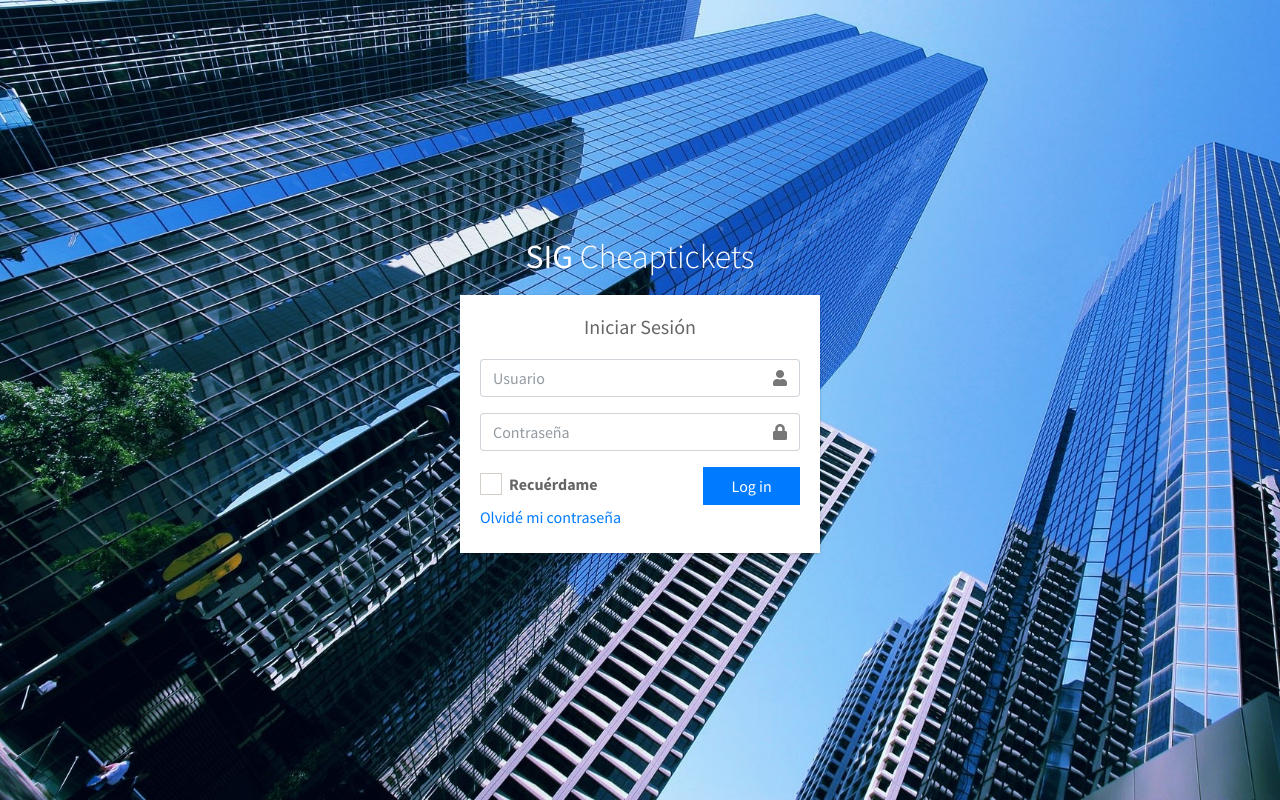
After one commit to Moi1713/proyectoSIG, a Django app: page /login/ in a window 1280 px wide. The commit adds this page. Run offline with Django 3.2, Linux system fonts and the light colour scheme; some libraries are stand-ins or nearby versions.

Commit message:
Se agregó vista de Login

```diff
--- a/control_impactos/templates/control_impactos/index.html
+++ b/control_impactos/templates/control_impactos/index.html
@@ -65,6 +65,4 @@
       </div>
       <!-- ./col -->
 
-    </div>
-
 {% endblock %}
--- /dev/null
+++ b/control_impactos/templates/login.html
@@ -0,0 +1,104 @@
+{% load static %}
+<!DOCTYPE html>
+<html>
+<head>
+  <meta charset="utf-8">
+  <meta http-equiv="X-UA-Compatible" content="IE=edge">
+  <title>Login SIG Cheaptickets</title>
+  <!-- Tell the browser to be responsive to screen width -->
+  <meta name="viewport" content="width=device-width, initial-scale=1">
+
+  <!-- Font Awesome -->
+  <link rel="stylesheet" href="{% static 'plugins/fontawesome-free/css/all.min.css' %}">
+  <!-- icheck bootstrap -->
+  <link rel="stylesheet" href="{% static 'plugins/icheck-bootstrap/icheck-bootstrap.min.css' %}">
+  <!-- Theme style -->
+  <link rel="stylesheet" href="{% static 'plugins/adminlte.min.css' %}">
+  <!-- Google Font: Source Sans Pro -->
+  <link href="https://fonts.googleapis.com/css?family=Source+Sans+Pro:300,400,400i,700" rel="stylesheet">
+  <!-- Estilo -->
+  <link rel="stylesheet" href="{% static 'css/estilo.css' %}">
+</head>
+<body class="hold-transition login-page" id="loginbody">
+
+<div class="login-box">
+  <div class="login-logo">
+    <a href="#" class="text-white"><b>SIG</b> Cheaptickets</a>
+  </div>
+  <!-- /.login-logo -->
+  <div class="card">
+    <div class="card-body login-card-body">
+      <h5 class="login-box-msg">Iniciar Sesión</h5>
+
+      <form action="{% url 'inicio' %}" method="post">
+        {% csrf_token %}
+        <div class="input-group mb-3">
+          <input type="text" name="" id="" class="form-control" placeholder="Usuario" value="" required="true">
+          <div class="input-group-append">
+            <div class="input-group-text">
+              <span class="fas fa-user"></span>
+            </div>
+          </div>
+        </div>
+        <div class="input-group mb-3">
+          <input type="password" name="" id="" class="form-control" placeholder="Contraseña" required="true">
+          <div class="input-group-append">
+            <div class="input-group-text">
+              <span class="fas fa-lock"></span>
+            </div>
+          </div>
+        </div>
+
+        <!-- Mensajes
+        <?php if(!empty(session()->getFlashData('error'))) : ?>
+          <div class="col-12">
+            <div class="alert alert-danger" role="alert">
+              <?= session()->getFlashData('error') ?>
+            </div>
+          </div>
+        <?php endif ?>
+        <?php if(!empty(session()->getFlashData('adios'))) : ?>
+          <div class="col-12">
+            <div class="alert alert-success" role="success">
+              <?= session()->getFlashData('adios') ?>
+            </div>
+          </div>
+        <?php endif ?>
+         Fin Mensajes-->
+
+        <div class="row">
+          <div class="col-8">
+            <div class="icheck-primary">
+              <input type="checkbox" id="remember">
+              <label for="remember">
+                Recuérdame
+              </label>
+            </div>
+          </div>
+          <!-- /.col -->
+          <div class="col-4">
+            <button type="submit" class="btn btn-primary btn-block btn-flat">Log in</button>
+          </div>
+          <!-- /.col -->
+        </div>
+      </form>
+
+
+      <p class="mb-1">
+        <a href="#">Olvidé mi contraseña</a>
+      </p>
+    </div>
+    <!-- /.login-card-body -->
+  </div>
+</div>
+<!-- /.login-box -->
+
+<!-- jQuery -->
+<script src="{% static 'plugins/jquery/jquery.min.js' %}"></script>
+<!-- Bootstrap 4 -->
+<script src="{% static 'plugins/bootstrap/js/bootstrap.bundle.min.js' %}"></script>
+<!-- AdminLTE App -->
+<script src="{% static 'plugins/adminlte.min.js' %}"></script>
+
+</body>
+</html>
--- a/control_impactos/templates/plantilla/breadcrumb.html
+++ b/control_impactos/templates/plantilla/breadcrumb.html
@@ -2,12 +2,12 @@
       <div class="container-fluid">
         <div class="row mb-2">
           <div class="col-sm-6">
-            <h1 class="m-0 text-dark">Inicio</h1>
+            <h1 class="m-0 text-dark">Dashboard</h1>
           </div><!-- /.col -->
           <div class="col-sm-6">
             <ol class="breadcrumb float-sm-right">
 
-                <li class="breadcrumb-item"><a href="#">Inicio</a></li>
+                <li class="breadcrumb-item"><a href="#">Dashboard</a></li>
 
             </ol>
           </div><!-- /.col -->
--- a/control_impactos/templates/plantilla/sidebar.html
+++ b/control_impactos/templates/plantilla/sidebar.html
@@ -79,7 +79,7 @@
 
           <li class="nav-header">Mas</li>
           <li class="nav-item has-treeview">
-            <a href="#" class="nav-link">
+            <a href="{% url 'login' %}" class="nav-link">
               <i class="nav-icon fas fa-sign-out-alt"></i>
               <p>
                 Salir
--- a/control_impactos/urls.py
+++ b/control_impactos/urls.py
@@ -3,4 +3,6 @@
 
 urlpatterns = [
 	path('', views.inicio, name='inicio'),
+
+	path('login/', views.login, name='login'),
 ]
--- a/control_impactos/views.py
+++ b/control_impactos/views.py
@@ -2,5 +2,8 @@
 
 # Create your views here.
 
+def login(request):
+	return render(request, 'login.html')
+
 def inicio(request):
 	return render(request, 'control_impactos/index.html')
--- /dev/null
+++ b/static/css/estilo.css
@@ -0,0 +1,7 @@
+#loginbody
+{
+	background-image: url('../img/login/login5.jpg');
+	background-repeat: no-repeat;
+	background-size: cover;
+	background-position: center center;
+}
```
